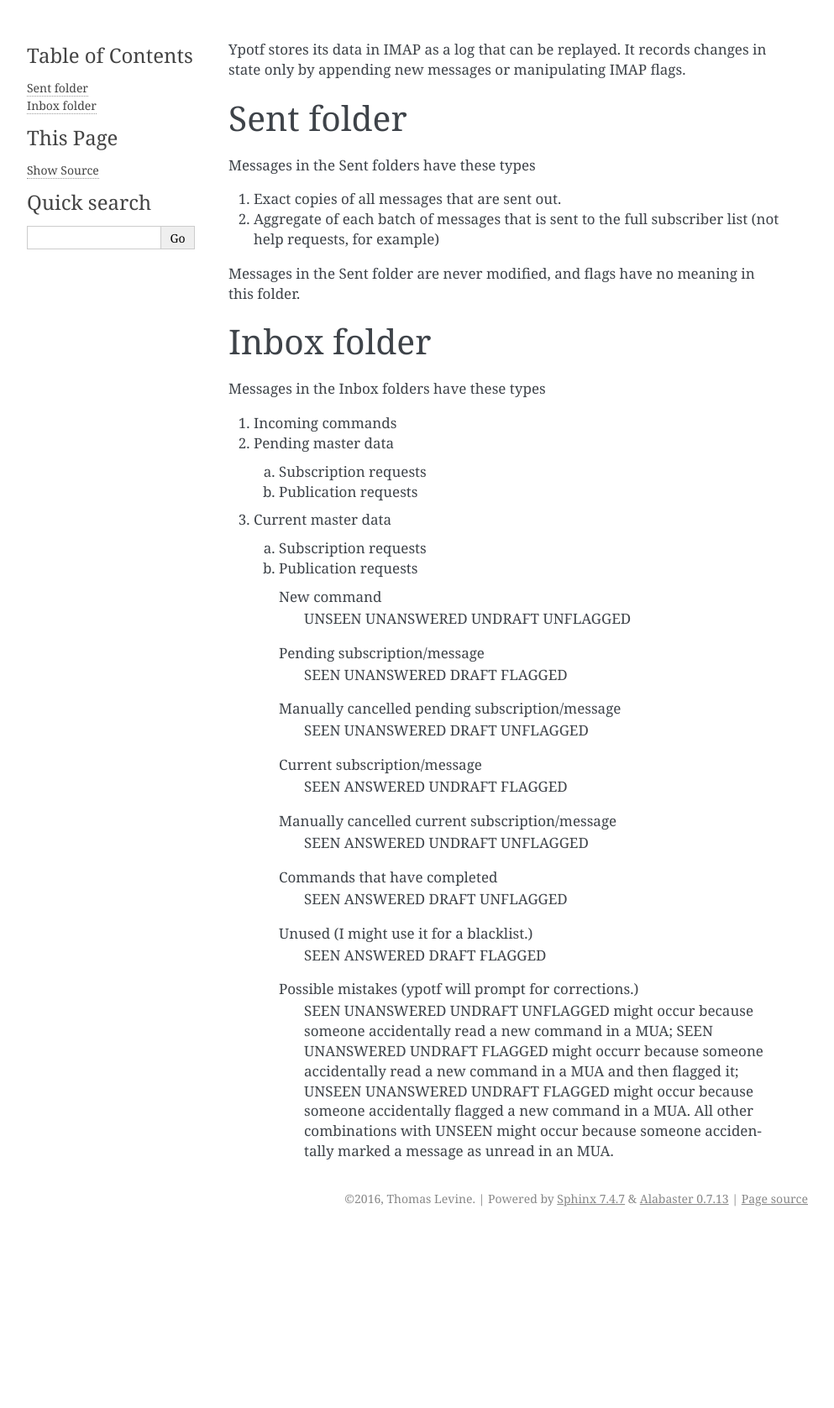
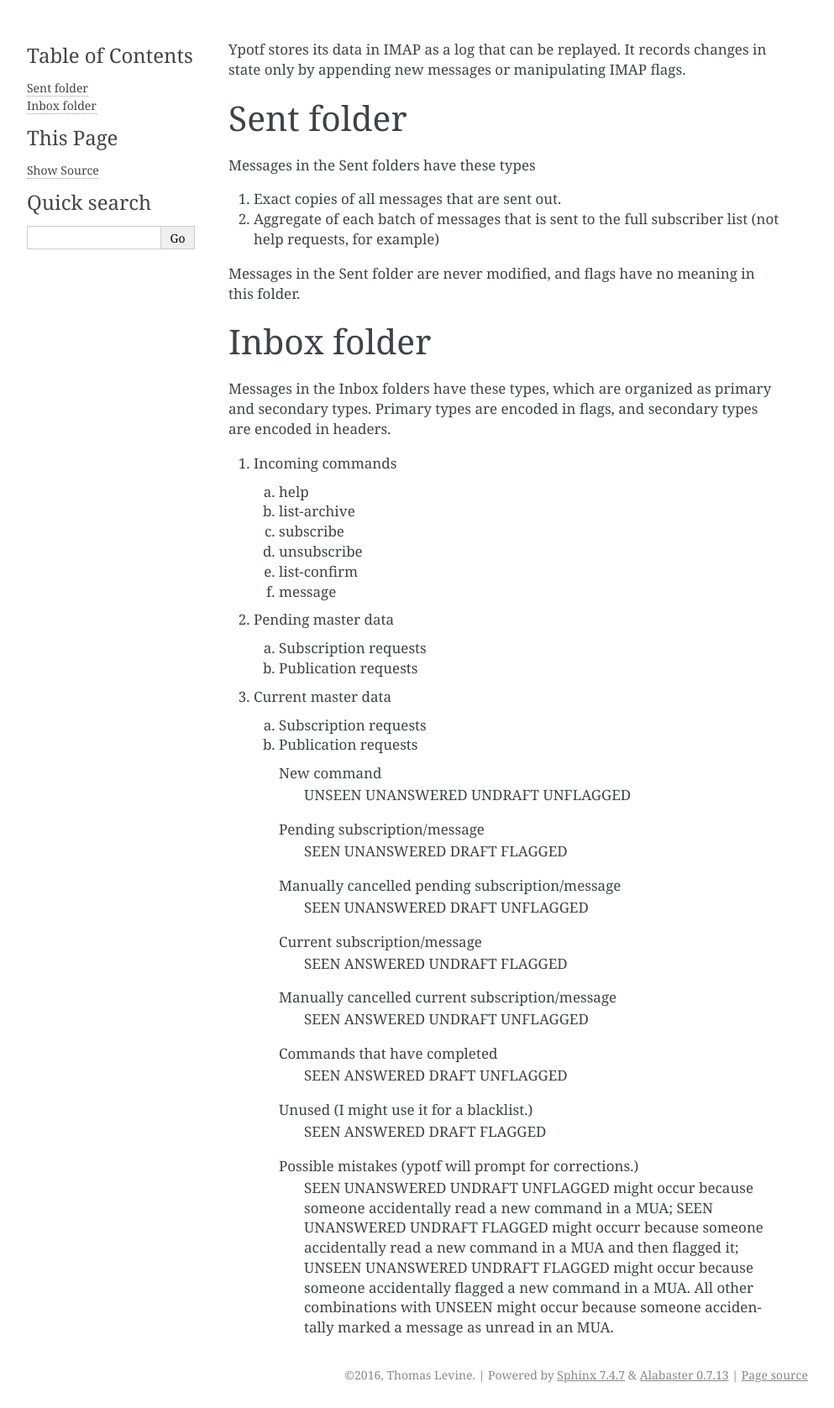
Before and after one commit to tlevine/ypotf, a Sphinx documentation site: the page built from docs/data-model.rst, in a window 1280 px wide. Shown: the whole page at 84% size, without its empty margins (148-1141 px from the left). Built offline with Sphinx 7.4.7, drawn with Linux system fonts in a browser that asks for light colours; before the commit the page ends 1467 px from its top, so only the background shows below that.

Commit message:
Automatic commit with j

```diff
--- a/docs/data-model.rst
+++ b/docs/data-model.rst
@@ -15,9 +15,19 @@ meaning in this folder.
 
 Inbox folder
 -------------
-Messages in the Inbox folders have these types
+Messages in the Inbox folders have these types, which are organized as
+primary and secondary types. Primary types are encoded in flags, and
+secondary types are encoded in headers.
 
 1. Incoming commands
+
+  a. help
+  b. list-archive
+  c. subscribe
+  d. unsubscribe
+  e. list-confirm
+  f. message
+
 2. Pending master data
 
   a. Subscription requests
```
